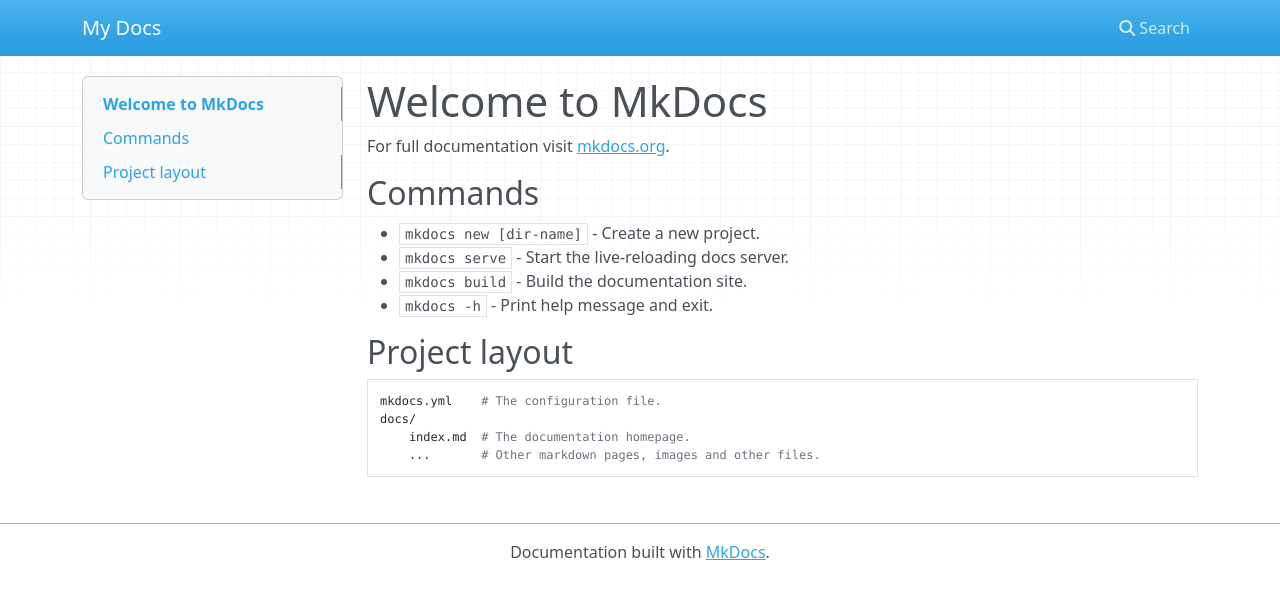
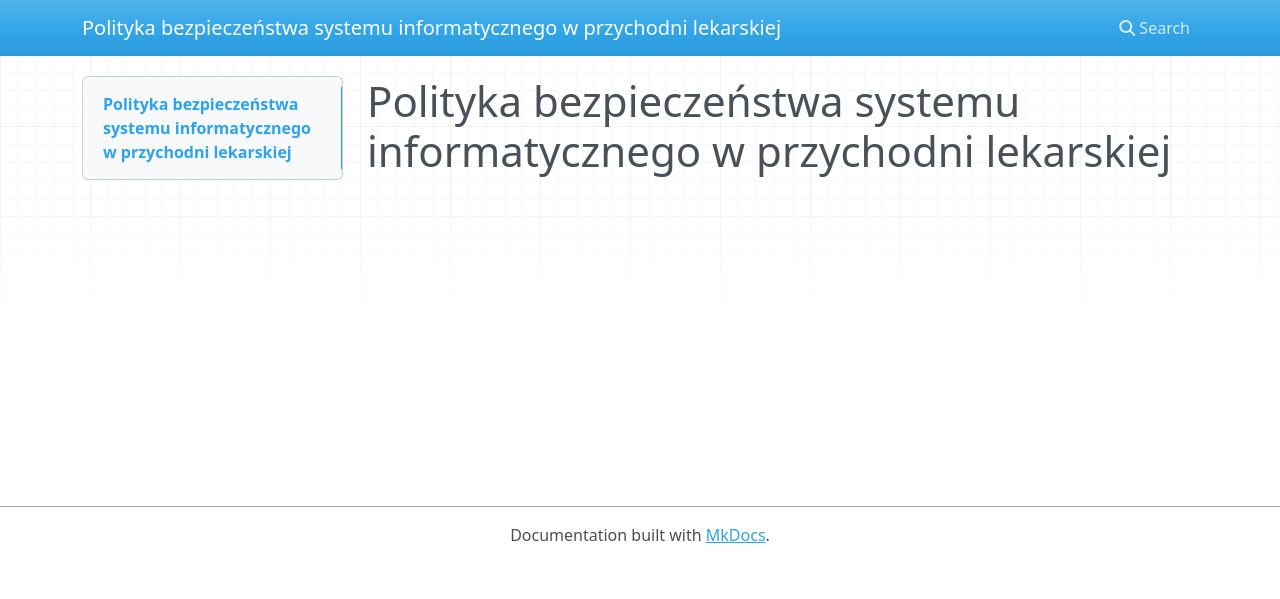
Before and after one commit to oligru/Polityka-bezpieczenstwa-projekt, an MkDocs documentation site: the page built from docs/index.md, in a window 1280 px wide. Shown: the top 599 px of the page. Built offline with MkDocs 1.6.1, drawn with Linux system fonts in a browser that asks for light colours; nearby versions of some CDN libraries.

Commit message:
wyczyszczenie strony startowej

```diff
--- a/docs/index.md
+++ b/docs/index.md
@@ -1,17 +1 @@
-# Welcome to MkDocs
-
-For full documentation visit [mkdocs.org](https://www.mkdocs.org).
-
-## Commands
-
-* `mkdocs new [dir-name]` - Create a new project.
-* `mkdocs serve` - Start the live-reloading docs server.
-* `mkdocs build` - Build the documentation site.
-* `mkdocs -h` - Print help message and exit.
-
-## Project layout
-
-    mkdocs.yml    # The configuration file.
-    docs/
-        index.md  # The documentation homepage.
-        ...       # Other markdown pages, images and other files.
+# Polityka bezpieczeństwa systemu informatycznego w przychodni lekarskiej
--- a/mkdocs.yml
+++ b/mkdocs.yml
@@ -1 +1 @@
-site_name: My Docs
+site_name: Polityka bezpieczeństwa systemu informatycznego w przychodni lekarskiej
```
